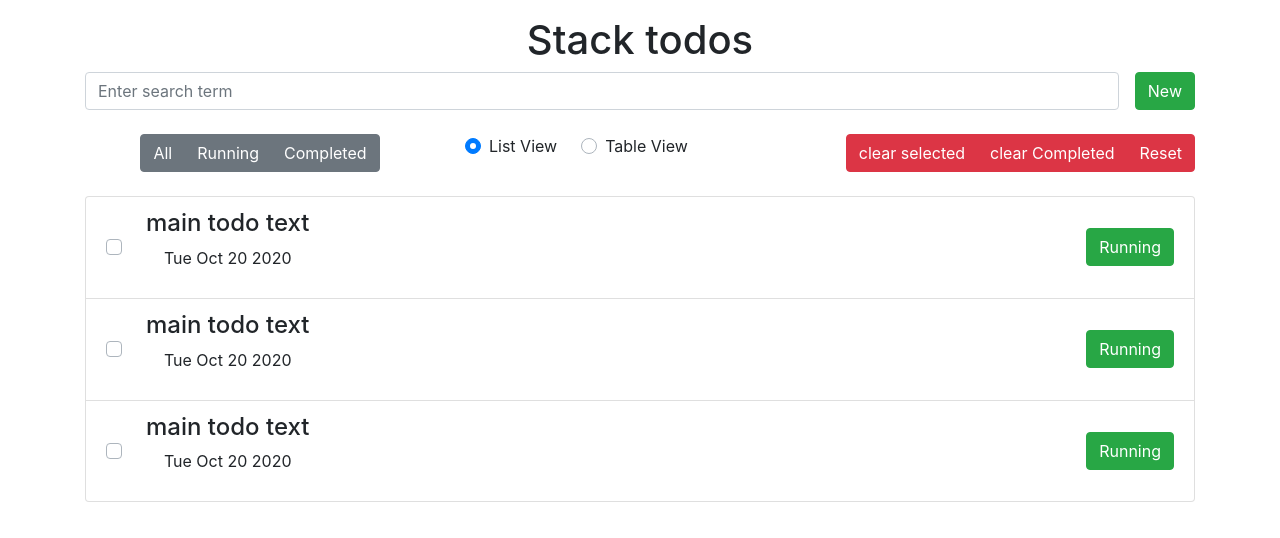
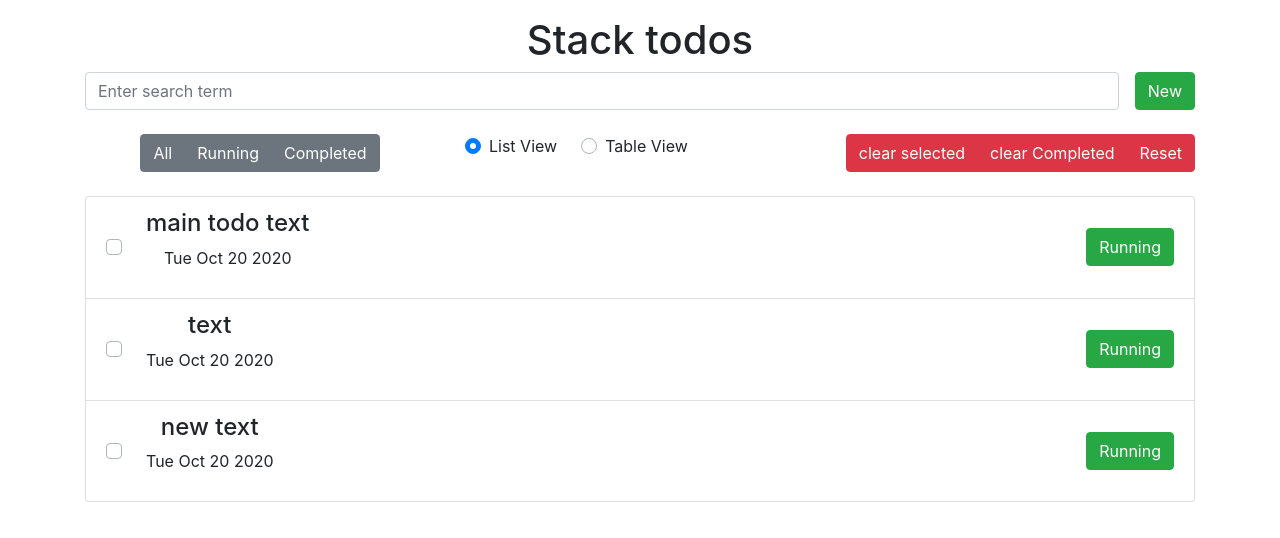
Before and after one commit to ziaul888/stacktodo, a React (Create React App) app: page / in a window 1280 px wide. Shown: the top 538 px of the page. Built offline with nearby package versions, Linux system fonts and the light colour scheme.

Commit message:
complated without filter component

```diff
--- a/src/components/todos/index.jsx
+++ b/src/components/todos/index.jsx
@@ -21,7 +21,7 @@ class Todos extends Component {
              },
              {
                 id:'aewasjdrfk984red',
-                text:'main todo text',
+                text:'text',
                 time : new Date(),
                 isComplete:false,
                 isSelect:false
@@ -29,7 +29,7 @@ class Todos extends Component {
             },
             {
                 id:'aewasjdrfk084red',
-                text:'main todo text',
+                text:'new  text',
                 time : new Date(),
                 isComplete:false,
                 isSelect:false
@@ -38,7 +38,8 @@ class Todos extends Component {
          ],
          isOpenTodoForm:false,
          searchTerm:"",
-         view:'list'
+         view:'list',
+         filter:"all"
 
      }
 
@@ -58,9 +59,17 @@ class Todos extends Component {
         this.setState({todos})
 
     }
-    handleSearch=()=>{
+    handleSearch=(value)=>{
+    this.setState({
+        searchTerm:value
+    })
+    }
 
+    performSearch=()=>{
+      return this.state.todos.filter(todo =>todo.text.toLowerCase()
+      .includes (this.state.searchTerm.toLowerCase()))
     }
+
    toggleForm=()=>{
     this.setState({
         isOpenTodoForm: !this.state.isOpenTodoForm
@@ -77,32 +86,55 @@ class Todos extends Component {
     this.toggleForm();
 };
 
-    handleFilter =()=>{
+    handleFilter =filter=>{
+       this.setState({filter})
+    }
 
-    }
+    performFilter = todos => {
+		const { filter } = this.state;
+		if (filter === 'completed') {
+			return todos.filter(todo => todo.isComplete);
+		} else if (filter === 'running') {
+			return todos.filter(todo => !todo.isComplete);
+		} else {
+			return todos;
+		}
+	};
+
     changeView =(event)=>{
         this.setState({
             view:event.target.value
         })
     }
     clearSelected =()=>{
-
+        const todos =this.state.todos.filter(todo =>!todo.isSelect)
+        this.setState({todos})
     }
     clearCompleted =()=>{
-
+        const todos =this.state.todos.filter(todo =>!todo.isComplete)
+        this.setState({todos})
     }
     reset=()=>{
+        this.setState({
+            filter:"all",
+            searchTerm:"",
+            view:"list",
+            isOpenTodoForm:false
 
+        })
     }
 
     getView=()=>{
+        let todos =this.performSearch();
+        todos= this.performFilter(todos);
+
         return this.state.view === "list" ? (
-            <ListView todos={this.state.todos}
+            <ListView todos={todos}
             toggleComplete={this.toggleComplete}
             toggleSelect={this.toggleSelect}/>
         ):(
             <TableView
-            todos={this.state.todos}
+            todos={todos}
             toggleComplete={this.toggleComplete}
             toggleSelect={this.toggleSelect}/>
         )
```
Also changed, not shown: src/components/controller/filter-controller.jsx (+14 -14 lines), 1 other file (tests, documents, lock files or other folders).
